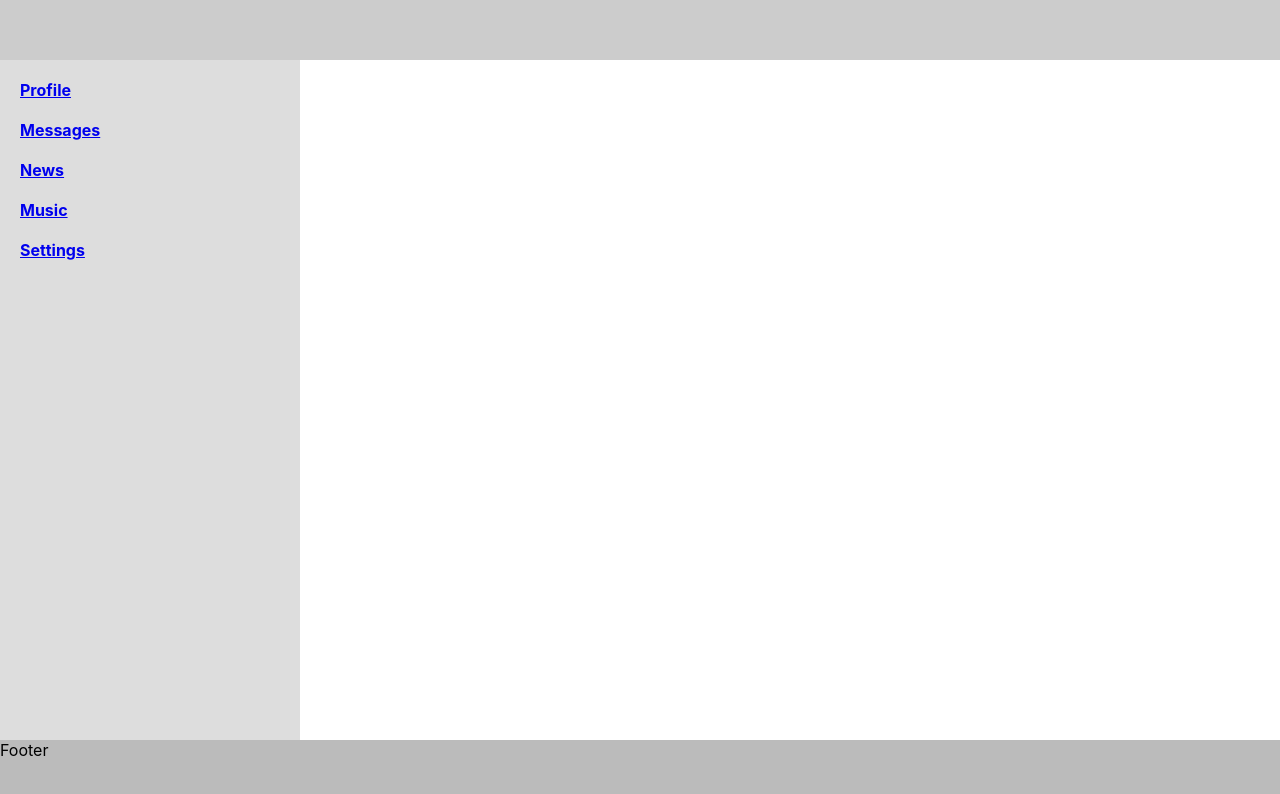
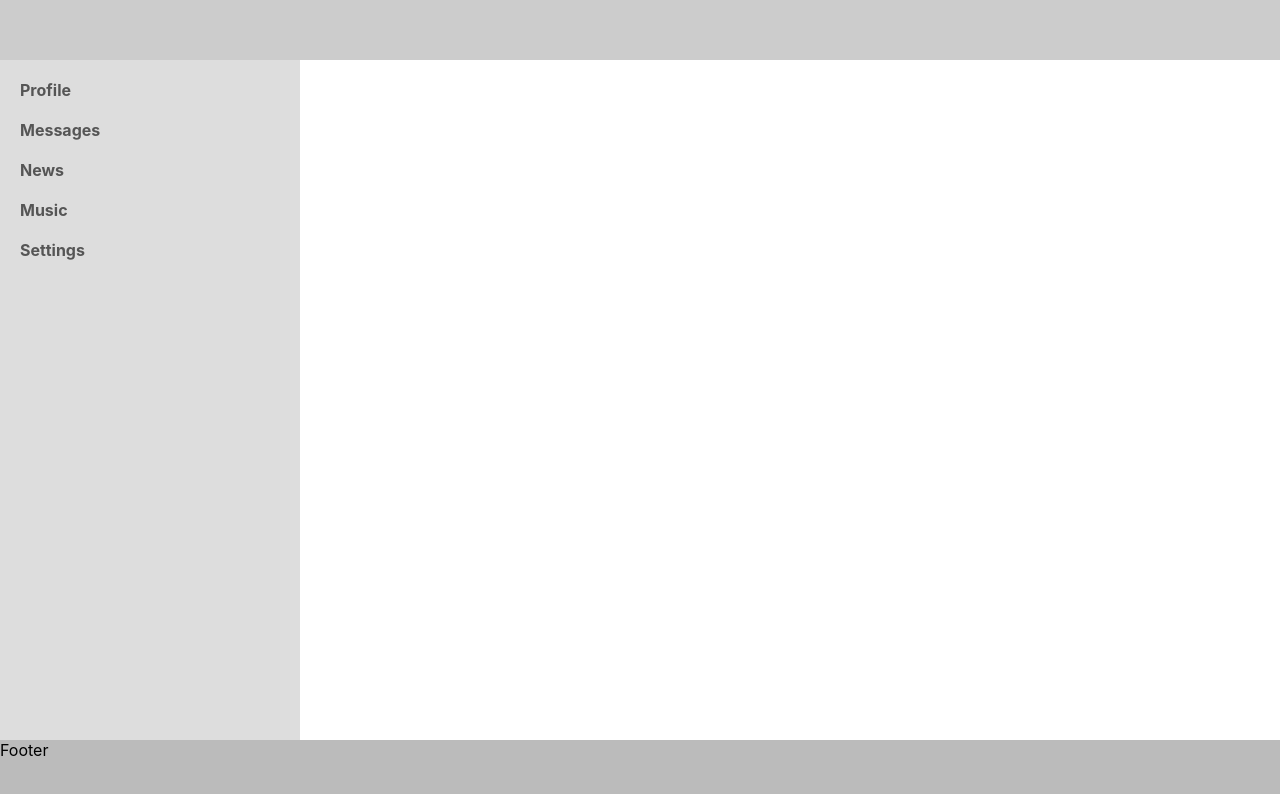
Before and after one commit to anromanova/samurai-way, a React (Create React App) app: page / in a window 1280 px wide. Shown: the top 794 px of the page. Built offline with nearby package versions, Linux system fonts and the light colour scheme.

Commit message:
lesson 20 update anchor to be Navlink

```diff
--- a/src/components/Sidebar/Sidebar.module.scss
+++ b/src/components/Sidebar/Sidebar.module.scss
@@ -13,7 +13,15 @@
 
   li {
     list-style: none;
-    text-decoration: none;
     font-weight: bold;
+
+    a {
+      text-decoration: none;
+      color: #555;
+    }
   }
 }
+
+.sidebar .active {
+  color: #ee6791;
+}
--- a/src/components/Sidebar/Sidebar.tsx
+++ b/src/components/Sidebar/Sidebar.tsx
@@ -1,14 +1,16 @@
 import React from 'react';
 import s from './Sidebar.module.scss';
+import {NavLink} from "react-router-dom";
+
 export const Sidebar = () => {
   return (
     <nav className={s.sidebar}>
       <ul className={s.nav}>
-                <li><a href="/profile">Profile</a></li>
-                <li><a href="/dialogs">Messages</a></li>
-                <li><a href="/news">News</a></li>
-                <li><a href="/music">Music</a></li>
-                <li><a href="/settings">Settings</a></li>
+        <li><NavLink to="/profile" activeClassName={s.active}>Profile</NavLink></li>
+        <li><NavLink to="/dialogs" activeClassName={s.active}>Messages</NavLink></li>
+        <li><NavLink to="/news" activeClassName={s.active}>News</NavLink></li>
+        <li><NavLink to="/music" activeClassName={s.active}>Music</NavLink></li>
+        <li><NavLink to="/settings" activeClassName={s.active}>Settings</NavLink></li>
       </ul>
     </nav>
   );
```
Lines whose indentation alone changed are shown as unchanged.
